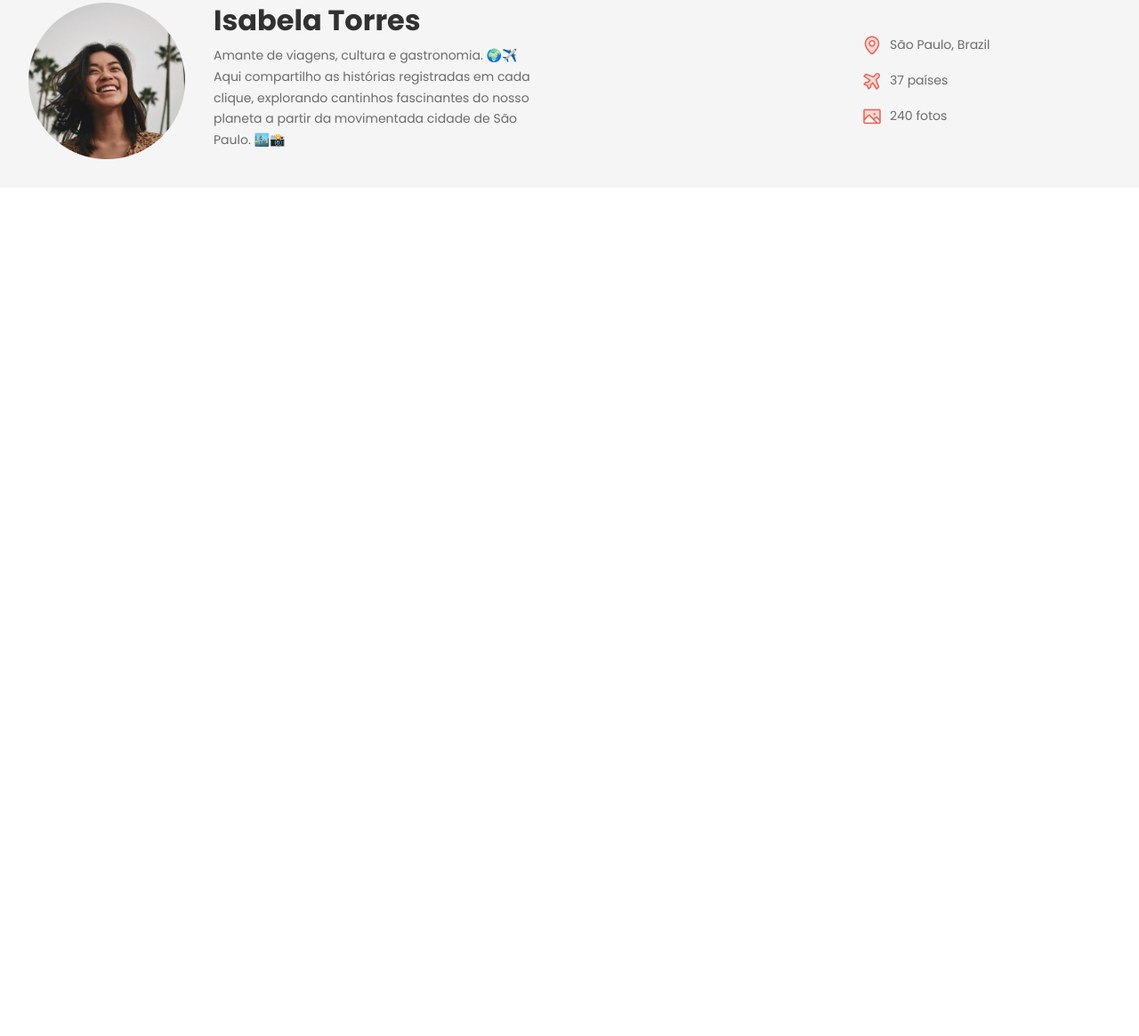
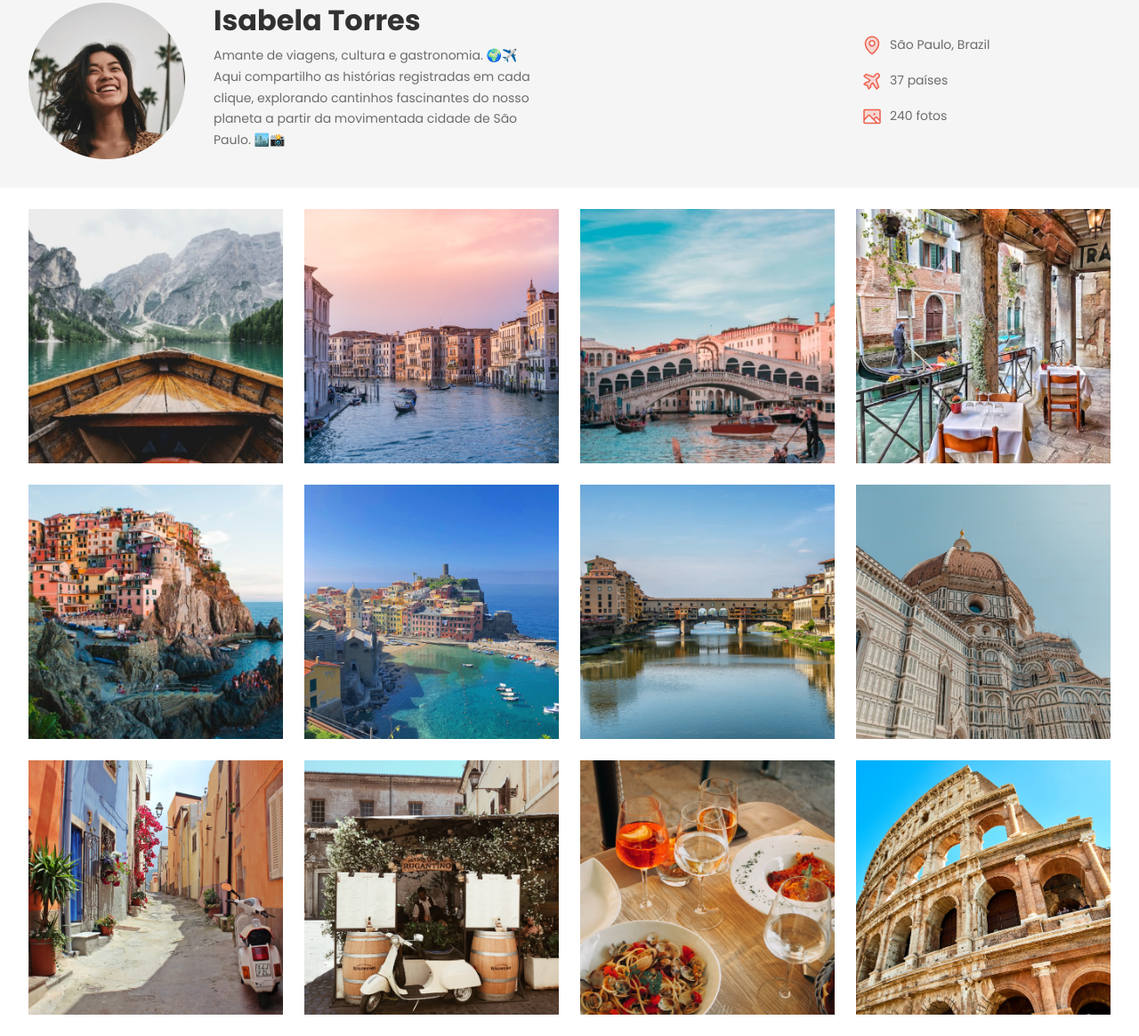
Before and after one commit to nicolevlc/projeto-travelgram, a plain HTML site: page index.html in a window 1280 px wide. Shown: the part 125-1290 px from the top of the page at 89% size. Before the commit the page ends 800 px from the top, so only its background shows below. Drawn offline with Linux system fonts and the light colour scheme.

Commit message:
main gallery

```diff
--- a/index.html
+++ b/index.html
@@ -63,5 +63,20 @@
       </div>
     </header>
   </div>
+  <main class="container">
+    <img src="styles/assets/images/Image 01.png" alt="...">
+    <img src="styles/assets/images/Image 02.png" alt="...">
+    <img src="styles/assets/images/Image 03.png" alt="...">
+    <img src="styles/assets/images/Image 04.png" alt="...">
+    <img src="styles/assets/images/Image 05.png" alt="...">
+    <img src="styles/assets/images/Image 06.png" alt="...">
+    <img src="styles/assets/images/Image 07.png" alt="...">
+    <img src="styles/assets/images/Image 08.png" alt="...">
+    <img src="styles/assets/images/Image 09.png" alt="...">
+    <img src="styles/assets/images/Image 10.png" alt="...">
+    <img src="styles/assets/images/Image 11.png" alt="...">
+    <img src="styles/assets/images/Image 12.png" alt="...">
+  </main>
+
 </body>
 </html>
--- a/styles/index.css
+++ b/styles/index.css
@@ -1,3 +1,4 @@
 @import url(global.css);
 @import url(nav.css);
 @import url(header.css);
+@import url(main.css);
--- /dev/null
+++ b/styles/main.css
@@ -0,0 +1,12 @@
+main {
+  display: flex;
+  flex-wrap: wrap;
+  gap: 24px;
+  padding-block: 24px;
+}
+
+main img {
+  width: 286px;
+  height: 286px;
+  object-fit: cover;
+}
```
